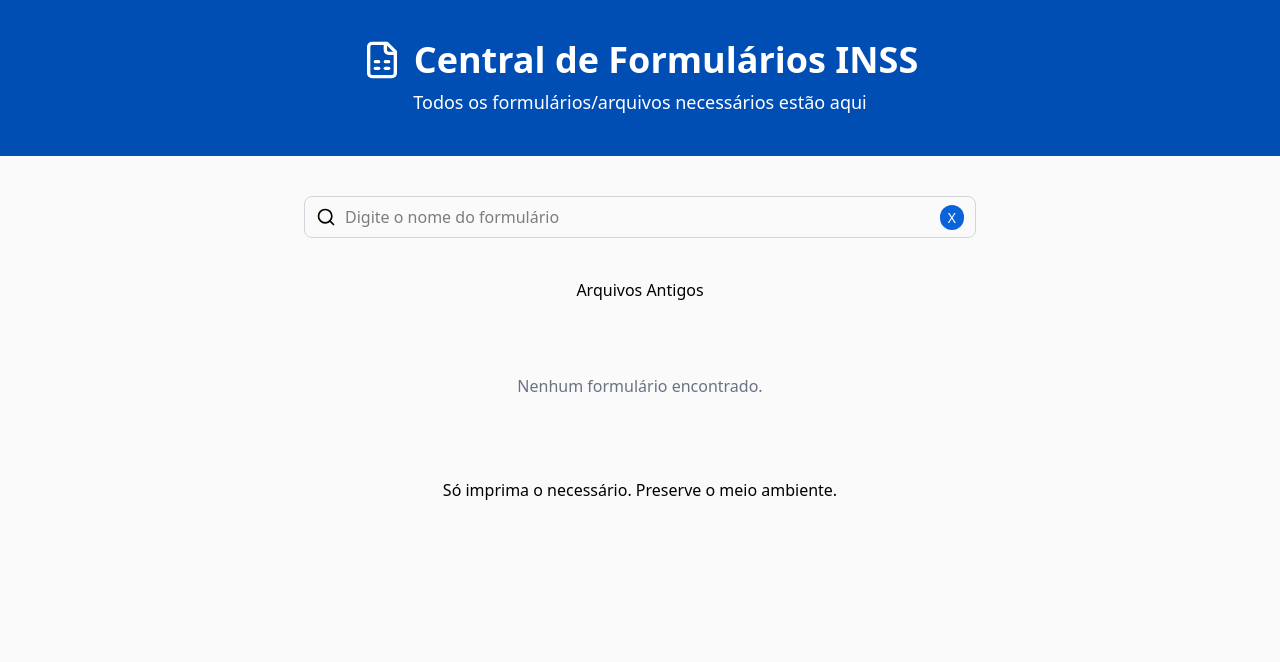
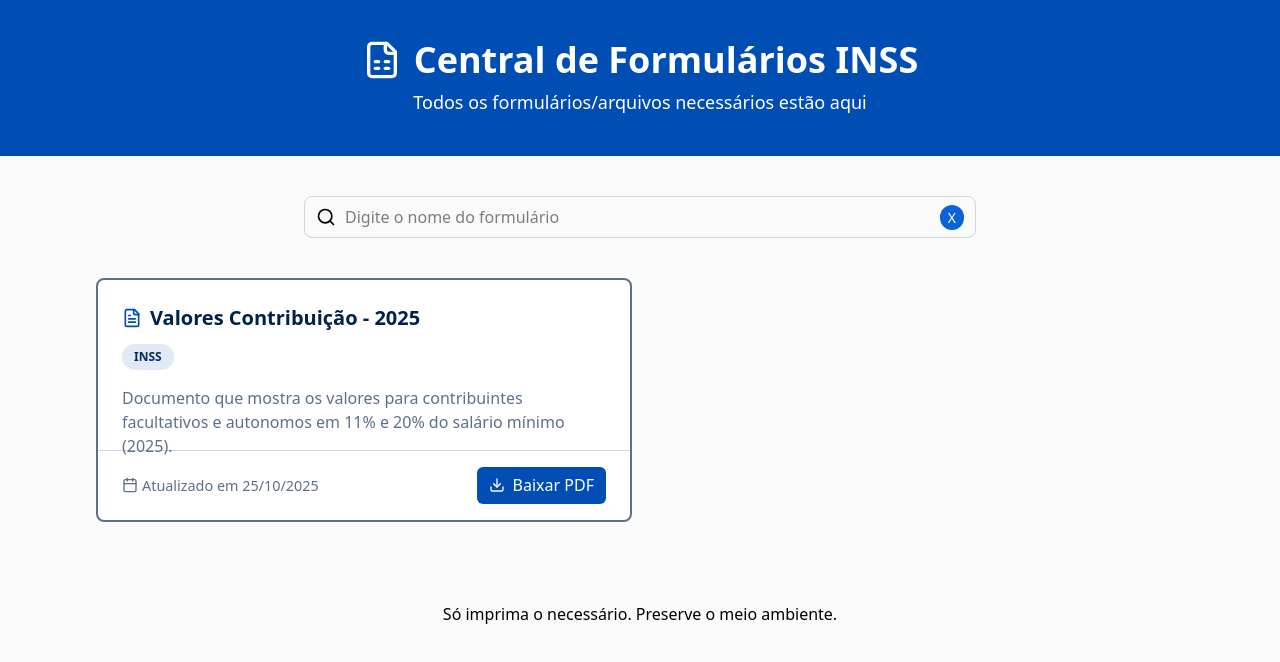
Before and after one commit to MuriloZague/inanexos, a React (Vite) app: page /antigos in a window 1280 px wide. Shown: the top 662 px of the page. Built offline with nearby package versions, Linux system fonts and the light colour scheme.

Commit message:
feat: unused form added

```diff
--- a/public/forms-antigos.json
+++ b/public/forms-antigos.json
@@ -0,0 +1,10 @@
+[
+  {
+    "id": 1,
+    "titulo": "Valores Contribuição - 2025",
+    "categoria": "INSS",
+    "descricao": "Documento que mostra os valores para contribuintes facultativos e autonomos em 11% e 20% do salário mínimo (2025).",
+    "link": "valores-contribuicao.pdf",
+    "date": "25/10/2025"
+  }
+]
--- a/src/App.tsx
+++ b/src/App.tsx
@@ -31,7 +31,7 @@
       <Header />
       <SearchBar onChange={setBusca} value={busca}/>
 
-      <a className="text-center" onClick={() => navigate("/antigos")}>Arquivos Antigos</a>
+      <a className="text-center text-blue-800 font-bold cursor-pointer" onClick={() => navigate("/antigos")}>Formulários antigos</a>
 
       {filtrados.length === 0 ? (
         <p className="text-gray-500 text-center mt-8">
--- a/src/components/Unused.tsx
+++ b/src/components/Unused.tsx
@@ -31,8 +31,6 @@
       <Header />
       <SearchBar onChange={setBusca} value={busca}/>
 
-      <a className="text-center" onClick={() => navigate("/antigos")}>Arquivos Antigos</a>
-
       {filtrados.length === 0 ? (
         <p className="text-gray-500 text-center mt-8">
           Nenhum formulário encontrado.
```
